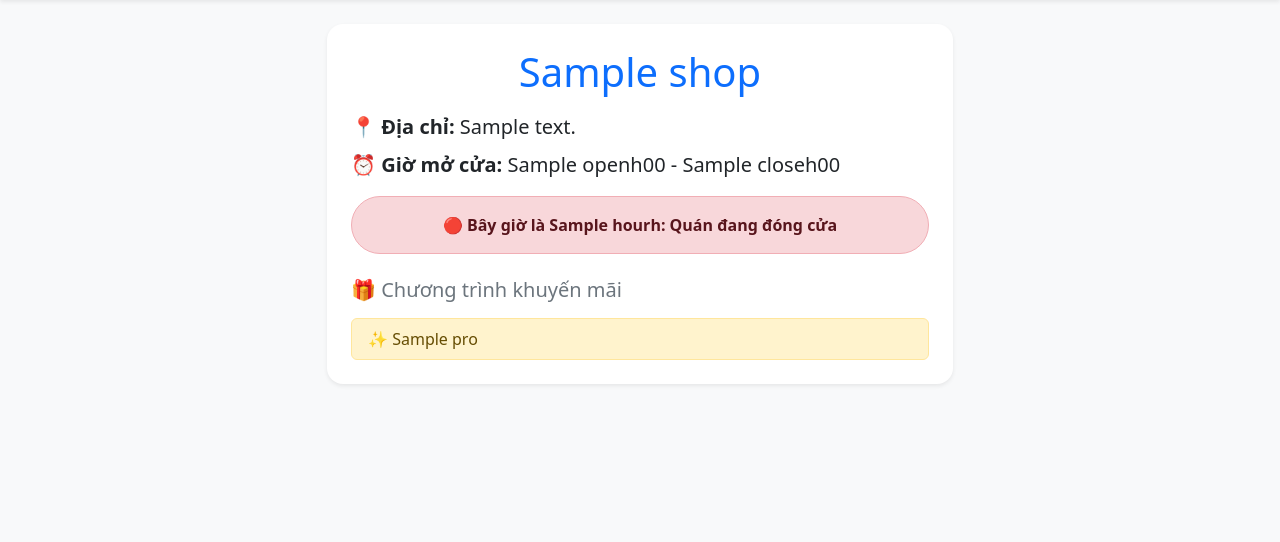
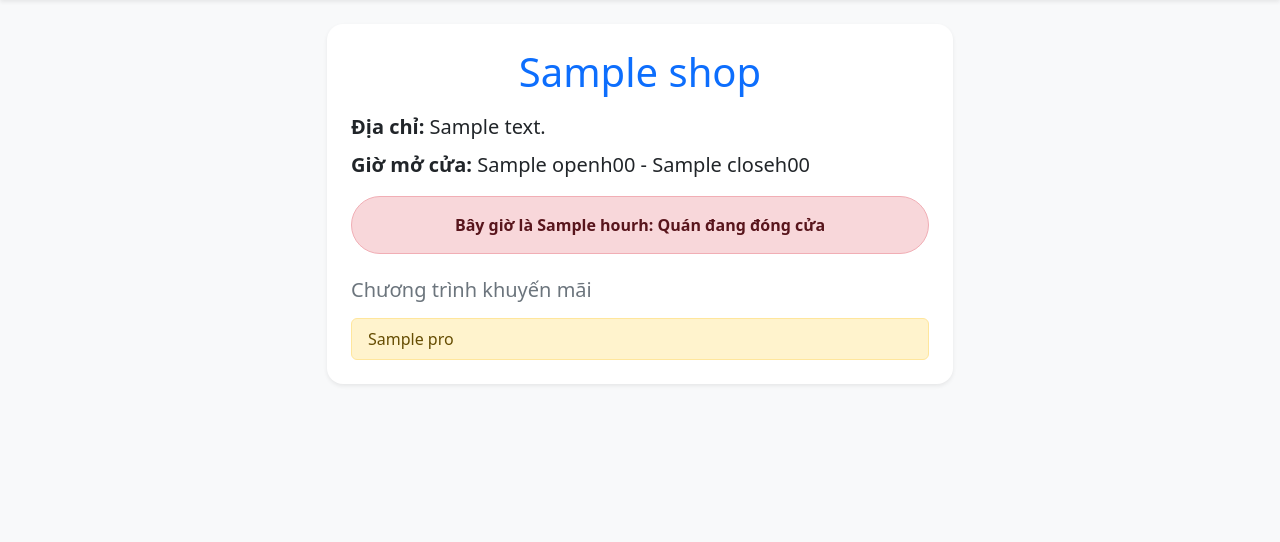
Before and after one commit to lephi-bao/pmnm-hocphan, a Flask app: template chuong_05/templates/index.html in a window 1280 px wide. Shown: the part 56-598 px from the top of the page. Run offline with Flask 3, Linux system fonts and the light colour scheme; the template is opened without the code that fills it: most values are stand-ins (such as "Sample title", 1, 10 or a date in 2020).

Commit message:
Update chuong_05

```diff
--- a/chuong_05/templates/index.html
+++ b/chuong_05/templates/index.html
@@ -4,27 +4,27 @@ content %}
   <div class="card shadow-sm border-0 rounded-4">
     <div class="card-body p-4">
       <h1 class="text-primary text-center mb-3">{{ shop.name }}</h1>
-      <p class="fs-5 mb-2"><strong>📍 Địa chỉ:</strong> {{ shop.address }}</p>
+      <p class="fs-5 mb-2"><strong>Địa chỉ:</strong> {{ shop.address }}</p>
       <p class="fs-5 mb-3">
-        <strong>⏰ Giờ mở cửa:</strong> {{ shop.open }}h00 - {{ shop.close }}h00
+        <strong>Giờ mở cửa:</strong> {{ shop.open }}h00 - {{ shop.close }}h00
       </p>
 
       <div class="mb-4 text-center">
         {% if is_open %}
         <div class="alert alert-success fw-bold m-0 rounded-pill">
-          🟢 Bây giờ là {{ hour }}h: Quán đang mở cửa
+          Bây giờ là {{ hour }}h: Quán đang mở cửa
         </div>
         {% else %}
         <div class="alert alert-danger fw-bold m-0 rounded-pill">
-          🔴 Bây giờ là {{ hour }}h: Quán đang đóng cửa
+          Bây giờ là {{ hour }}h: Quán đang đóng cửa
         </div>
         {% endif %}
       </div>
 
-      <h4 class="h5 mb-3 text-secondary">🎁 Chương trình khuyến mãi</h4>
+      <h4 class="h5 mb-3 text-secondary">Chương trình khuyến mãi</h4>
       <div class="list-group">
         {% for pro in promotions %}
-        <div class="list-group-item list-group-item-warning">✨ {{ pro }}</div>
+        <div class="list-group-item list-group-item-warning">{{ pro }}</div>
         {% else %}
         <div class="list-group-item text-muted">
           Hiện chưa có khuyến mãi nào.
```
